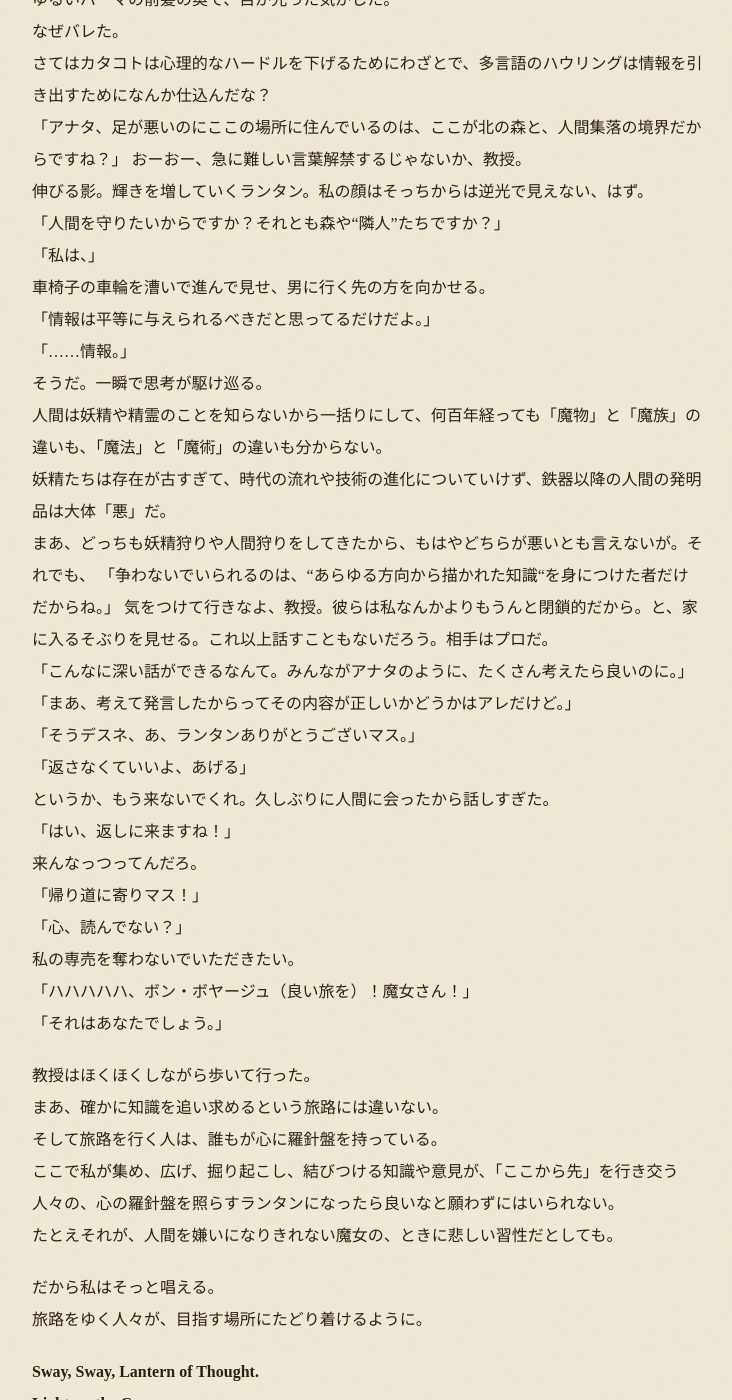
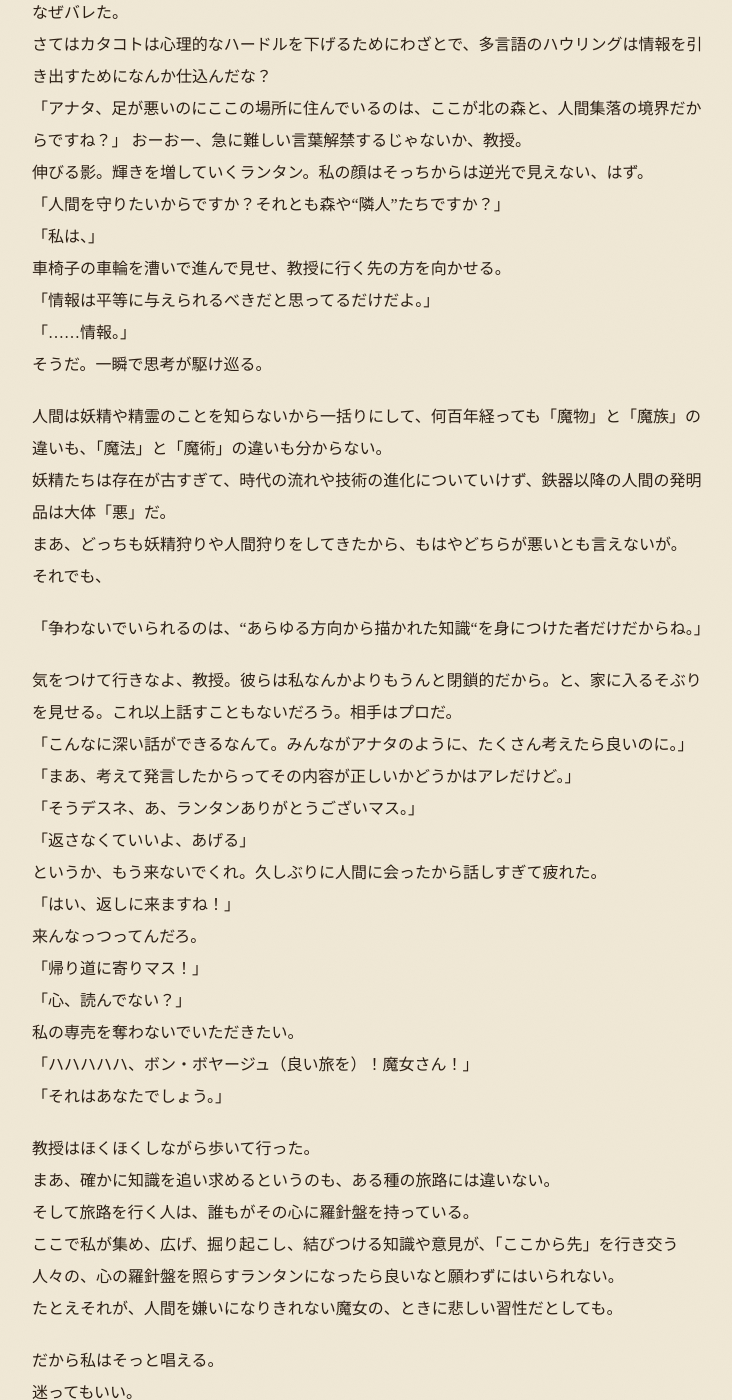
Before and after one commit to Chamamewakako/blog, a Jekyll site: the page built from _posts/2026-03-04-wed-心のランタン。.md, in a window 1280 px wide and 1400 px high, scrolled down 2016 px. Shown: the whole window, without its empty margins (272-1004 px from the left). Built offline with Jekyll 4.4.1, drawn with Linux system fonts in a browser that asks for light colours; some web fonts are replaced; some of the changed text lies outside the part shown.

Commit message:
Update 2026-03-04-wed-心のランタン。.md

```diff
--- a/_posts/2026-03-04-wed-心のランタン。.md
+++ b/_posts/2026-03-04-wed-心のランタン。.md
@@ -5,7 +5,7 @@ date: 2026-03-04(wed)
 tags: [日常,ブログ,魔法]
 ---
 
-## 物語と呼ぶには淡く、夢と呼ぶには壮大な話。
+### 物語と呼ぶには淡く、夢と呼ぶには壮大な話。
 
 まだ冬になりきらない夕方。
 
@@ -56,20 +56,24 @@ tags: [日常,ブログ,魔法]
 伸びる影。輝きを増していくランタン。私の顔はそっちからは逆光で見えない、はず。\
 「人間を守りたいからですか？それとも森や“隣人”たちですか？」\
 「私は、」\
-車椅子の車輪を漕いで進んで見せ、男に行く先の方を向かせる。\
+車椅子の車輪を漕いで進んで見せ、教授に行く先の方を向かせる。\
 「情報は平等に与えられるべきだと思ってるだけだよ。」\
 「……情報。」\
-そうだ。一瞬で思考が駆け巡る。\
+そうだ。一瞬で思考が駆け巡る。
+
 人間は妖精や精霊のことを知らないから一括りにして、何百年経っても「魔物」と「魔族」の違いも、「魔法」と「魔術」の違いも分からない。\
 妖精たちは存在が古すぎて、時代の流れや技術の進化についていけず、鉄器以降の人間の発明品は大体「悪」だ。\
-まあ、どっちも妖精狩りや人間狩りをしてきたから、もはやどちらが悪いとも言えないが。それでも、
+まあ、どっちも妖精狩りや人間狩りをしてきたから、もはやどちらが悪いとも言えないが。\
+それでも、
+
 「争わないでいられるのは、“あらゆる方向から描かれた知識“を身につけた者だけだからね。」
+
 気をつけて行きなよ、教授。彼らは私なんかよりもうんと閉鎖的だから。と、家に入るそぶりを見せる。これ以上話すこともないだろう。相手はプロだ。\
 「こんなに深い話ができるなんて。みんながアナタのように、たくさん考えたら良いのに。」\
 「まあ、考えて発言したからってその内容が正しいかどうかはアレだけど。」\
 「そうデスネ、あ、ランタンありがとうございマス。」\
 「返さなくていいよ、あげる」\
-というか、もう来ないでくれ。久しぶりに人間に会ったから話しすぎた。\
+というか、もう来ないでくれ。久しぶりに人間に会ったから話しすぎて疲れた。\
 「はい、返しに来ますね！」\
 来んなっつってんだろ。\
 「帰り道に寄りマス！」\
@@ -79,13 +83,16 @@ tags: [日常,ブログ,魔法]
 「それはあなたでしょう。」
 
 教授はほくほくしながら歩いて行った。\
-まあ、確かに知識を追い求めるという旅路には違いない。\
-そして旅路を行く人は、誰もが心に羅針盤を持っている。\
+まあ、確かに知識を追い求めるというのも、ある種の旅路には違いない。\
+そして旅路を行く人は、誰もがその心に羅針盤を持っている。\
 ここで私が集め、広げ、掘り起こし、結びつける知識や意見が、「ここから先」を行き交う人々の、心の羅針盤を照らすランタンになったら良いなと願わずにはいられない。\
 たとえそれが、人間を嫌いになりきれない魔女の、ときに悲しい習性だとしても。
 
 だから私はそっと唱える。\
-旅路をゆく人々が、目指す場所にたどり着けるように。
+迷ってもいい。\
+立ち止まってもいい。\
+旅路をゆく人々が、\
+目指す場所にたどり着けるように。
 
 **Sway, Sway, Lantern of Thought.\
 Light up the Compass \
```
